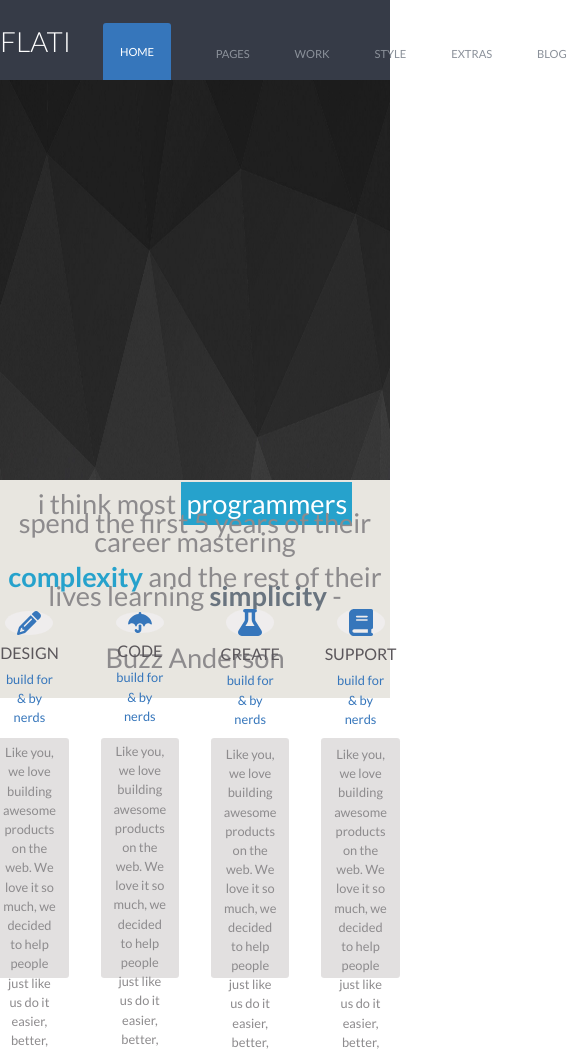
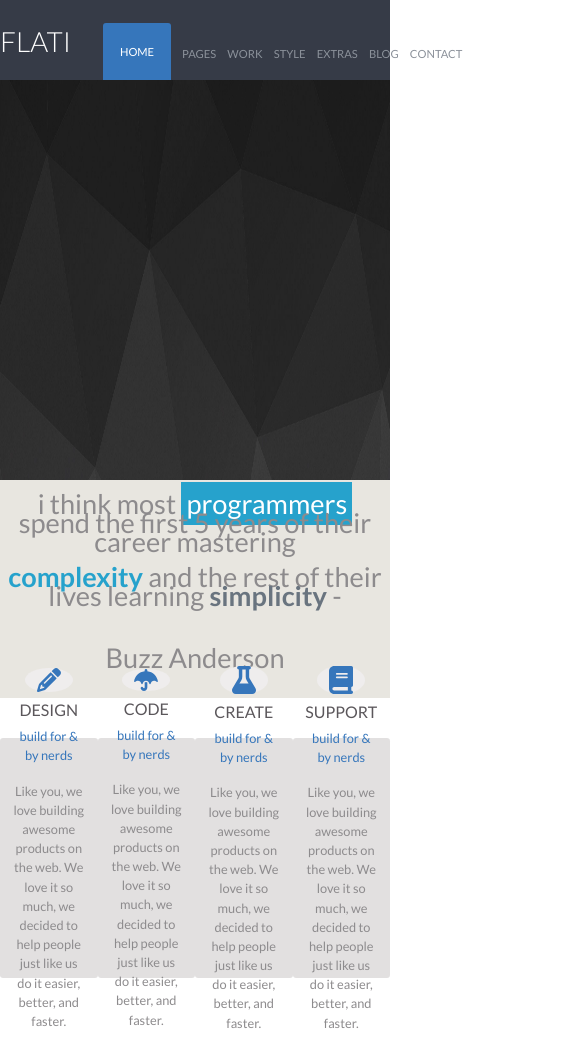
Before and after one commit to maxberck/flati, a website: page index.html in a window 390 px wide. Shown: the top 1049 px of the page, 585 px wide, since content can reach past the window. Drawn offline with nearby package versions, Linux system fonts and the light colour scheme.

Commit message:
debut du reponsive

```diff
--- a/src/sass/modules/_build_nerd.sass
+++ b/src/sass/modules/_build_nerd.sass
@@ -36,3 +36,7 @@
             padding-right: 1em
         .s3_txt
             color: $secondary-color
+@media (max-width: 1024px)
+    .s3
+        justify-content: space-around
+        gap: 0
--- a/src/sass/modules/_navbar.sass
+++ b/src/sass/modules/_navbar.sass
@@ -19,3 +19,11 @@ nav
             padding-left: 1.5em
             padding-right: 1.5em
             text-decoration: none
+@media (max-width:1024px)
+    nav
+        ul
+            gap: 2em
+@media (max-width:768px)
+    nav
+        ul
+            gap: 1em
```
Also changed, not shown: public/css/app.css, 1 other file.
